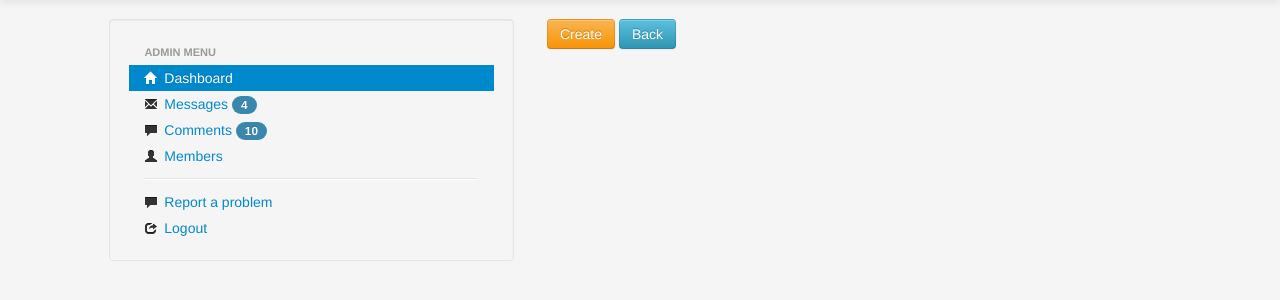
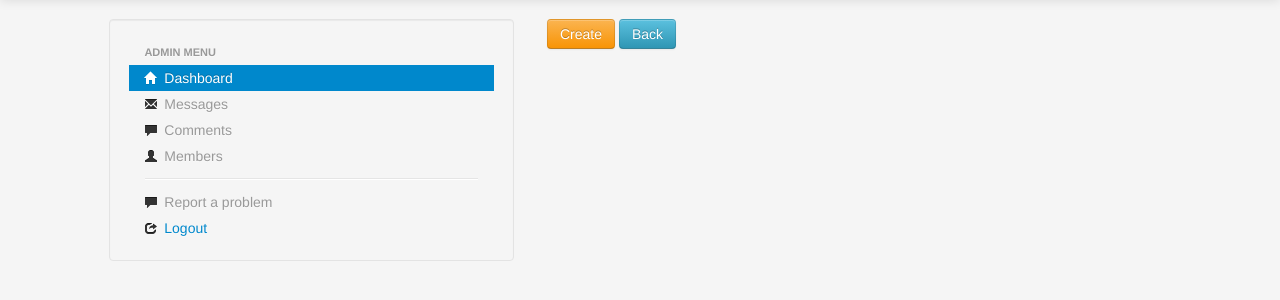
Before and after one commit to billgsm/english_level, a Django app: template following_level/templates/dydict/dict_form.html in a window 1280 px wide. Shown: the part 41-341 px from the top of the page. Run offline with Django 3.2, Linux system fonts and the light colour scheme; the template is opened without the code that fills it, so the values that code supplies are empty; some libraries are stand-ins or nearby versions.

Commit message:
Not working links disabled

```diff
--- a/following_level/templates/blocks/menu_side.html
+++ b/following_level/templates/blocks/menu_side.html
@@ -2,11 +2,11 @@
   <ul class="nav nav-list">
     <li class="nav-header">Admin Menu</li>
     <li class="active"><a href="{% url 'list' %}"><i class="icon-home"></i> Dashboard</a></li>
-    <li><a href="#"><i class="icon-envelope"></i> Messages <span class="badge badge-info">4</span></a></li>
-    <li><a href="#"><i class="icon-comment"></i> Comments <span class="badge badge-info">10</span></a></li>
-    <li><a href="#"><i class="icon-user"></i> Members</a></li>
+    <li class="disabled"><a><i class="icon-envelope"></i> Messages{% if exist %}<span class="badge badge-info">4</span>{% endif %}</a></li>
+    <li class="disabled"><a><i class="icon-comment"></i> Comments{% if exist %}<span class="badge badge-info">10</span>{% endif %}</a></li>
+    <li class="disabled"><a><i class="icon-user"></i> Members</a></li>
       <li class="divider"></li>
-    <li><a href="#"><i class="icon-comment"></i> Report a problem</a></li>
+    <li class="disabled"><a><i class="icon-comment"></i> Report a problem</a></li>
     <li><a href="{% url "logout" %}"><i class="icon-share"></i> Logout</a></li>
   </ul>
 </div>
```
